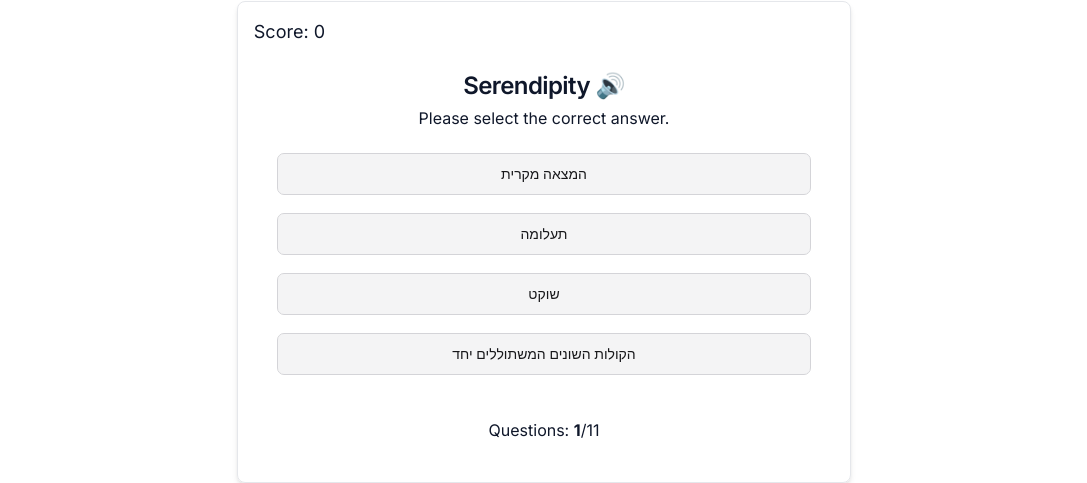
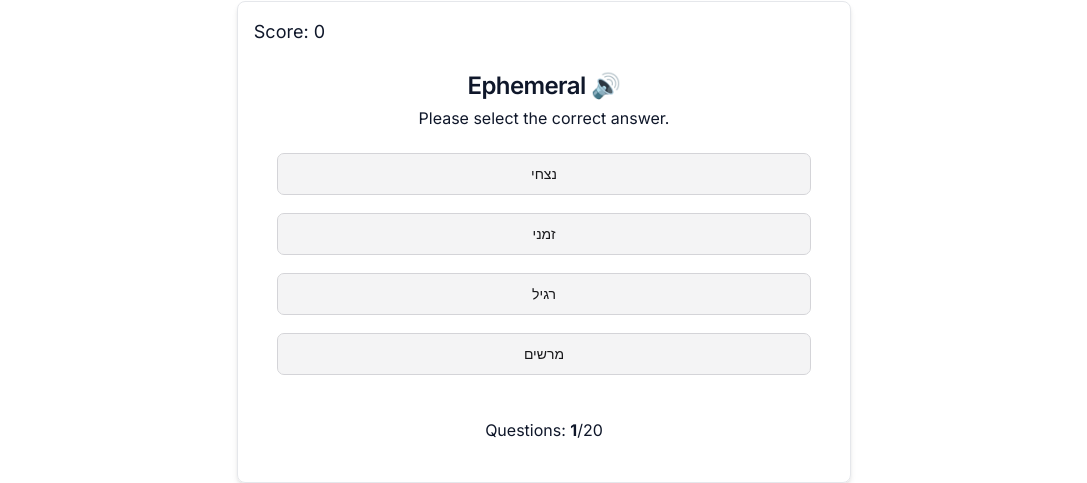
Before and after one commit to orzarhi/voiceQuiz, a Next.js app: page / in a window 1280 px wide. Shown: the part 237-720 px from the top of the page, without its empty margins (96-1183 px from the left). Built offline with nearby package versions, Linux system fonts and the light colour scheme; no server answers; sample sign-in values are in the browser's storage.

Commit message:
New questions

```diff
--- a/src/data/questions.ts
+++ b/src/data/questions.ts
@@ -1,102 +1,182 @@
 export const Questions = [
     {
-        questionText: "Serendipity",
+        questionText: "Ephemeral",
         answerOptions: [
-            { answerText: "המצאה מקרית", isCorrect: true },
-            { answerText: "תעלומה", isCorrect: false },
-            { answerText: "שוקט", isCorrect: false },
-            { answerText: "הקולות השונים המשתוללים יחד", isCorrect: false },
+            { answerText: "נצחי", isCorrect: false },
+            { answerText: "זמני", isCorrect: true },
+            { answerText: "רגיל", isCorrect: false },
+            { answerText: "מרשים", isCorrect: false },
         ],
     },
     {
-        questionText: "Mellifluous",
+        questionText: "Pernicious",
         answerOptions: [
-            { answerText: "נמלט", isCorrect: false },
-            { answerText: "כדי להגן על המיטב בשלמות נפש", isCorrect: false },
-            { answerText: "מתוק ונעים", isCorrect: true },
-            { answerText: "קר דם", isCorrect: false },
-        ],
-    },
-    {
-        questionText: "Obfuscate",
-        answerOptions: [
-            { answerText: "להעמיק או להערב דברים", isCorrect: true },
-            { answerText: "מתעמיק בדבר, מחושב, מתבונן", isCorrect: false },
-            { answerText: "להסתיר", isCorrect: false },
-            { answerText: "חלום, פנטזיה", isCorrect: false },
-        ],
-    },
-    {
-        questionText: "Quixotic",
-        answerOptions: [
-            { answerText: "תעלומה", isCorrect: false },
-            { answerText: "חלום, פנטזיה", isCorrect: false },
-            { answerText: "רע, רקיע, מזיק, חבלני", isCorrect: false },
-            { answerText: "עקבי לנקוט פעולה מדהימה או בלתי מתונה", isCorrect: true },
-        ],
-    },
-    {
-        questionText: "Enigma",
-        answerOptions: [
-            { answerText: "מתעמיק בדבר, מחושב, מתבונן", isCorrect: false },
-            { answerText: "הקולות השונים המשתוללים יחד", isCorrect: false },
-            { answerText: "תעלומה", isCorrect: true },
-            { answerText: "כדי להגן על המיטב בשלמות נפש", isCorrect: false },
+            { answerText: "מסוכן", isCorrect: true },
+            { answerText: "נעים", isCorrect: false },
+            { answerText: "כואב", isCorrect: false },
+            { answerText: "חכם", isCorrect: false },
         ],
     },
     {
         questionText: "Cacophony",
         answerOptions: [
-            { answerText: "המצאה מקרית", isCorrect: false },
-            { answerText: "תעלומה", isCorrect: false },
-            { answerText: "הקולות השונים המשתוללים יחד", isCorrect: true },
-            { answerText: "שוקט", isCorrect: false },
+            { answerText: "תקשורת", isCorrect: false },
+            { answerText: "שקט", isCorrect: false },
+            { answerText: "הצלילים המשתלשלים יחד", isCorrect: true },
+            { answerText: "רקע", isCorrect: false },
         ],
     },
     {
-        questionText: "Ephemeral",
+        questionText: "Abundant",
         answerOptions: [
-            { answerText: "נמלט", isCorrect: false },
-            { answerText: "קר דם", isCorrect: false },
-            { answerText: "שוקט", isCorrect: false },
-            { answerText: "נמלט", isCorrect: true },
+            { answerText: "פחות", isCorrect: false },
+            { answerText: "מועט", isCorrect: false },
+            { answerText: "רב", isCorrect: true },
+            { answerText: "חד", isCorrect: false },
+        ],
+    },
+    {
+        questionText: "Benevolent",
+        answerOptions: [
+            { answerText: "אכזבני", isCorrect: false },
+            { answerText: "נוראי", isCorrect: false },
+            { answerText: "חסיד", isCorrect: true },
+            { answerText: "קר", isCorrect: false },
+        ],
+    },
+    {
+        questionText: "Confluence",
+        answerOptions: [
+            { answerText: "יחידה", isCorrect: false },
+            { answerText: "התנגשות", isCorrect: true },
+            { answerText: "שלווה", isCorrect: false },
+            { answerText: "חום", isCorrect: false },
+        ],
+    },
+    {
+        questionText: "Debilitate",
+        answerOptions: [
+            { answerText: "חזק", isCorrect: false },
+            { answerText: "חזיק", isCorrect: false },
+            { answerText: "מרותק", isCorrect: false },
+            { answerText: "חולש", isCorrect: true },
         ],
     },
     {
         questionText: "Ubiquitous",
         answerOptions: [
-            { answerText: "חלום, פנטזיה", isCorrect: false },
-            { answerText: "מתעמיק בדבר, מחושב, מתבונן", isCorrect: false },
-            { answerText: "רע, רקיע, מזיק, חבלני", isCorrect: false },
-            { answerText: "מתמצא בכל מקום ובכל זמן", isCorrect: true },
+            { answerText: "נפוצה", isCorrect: true },
+            { answerText: "מסתורית", isCorrect: false },
+            { answerText: "חדשה", isCorrect: false },
+            { answerText: "נדירה", isCorrect: false },
         ],
     },
     {
-        questionText: "Perspicacious",
+        questionText: "Serene",
         answerOptions: [
-            { answerText: "קר דם", isCorrect: false },
-            { answerText: "מתעמיק בדבר, מחושב, מתבונן", isCorrect: true },
-            { answerText: "חלום, פנטזיה", isCorrect: false },
-            { answerText: "הקולות השונים המשתוללים יחד", isCorrect: false },
+            { answerText: "רועשת", isCorrect: false },
+            { answerText: "שקטה", isCorrect: true },
+            { answerText: "כועסת", isCorrect: false },
+            { answerText: "נורמלית", isCorrect: false },
         ],
     },
     {
-        questionText: "Pernicious",
+        questionText: "Voracious",
         answerOptions: [
-            { answerText: "המצאה מקרית", isCorrect: false },
-            { answerText: "חלום, פנטזיה", isCorrect: false },
-            { answerText: "מתמצא בכל מקום ובכל זמן", isCorrect: false },
-            { answerText: "רע, רקיע, מזיק, חבלני", isCorrect: true },
+            { answerText: "רעבה", isCorrect: true },
+            { answerText: "מזיקה", isCorrect: false },
+            { answerText: "משוגעת", isCorrect: false },
+            { answerText: "פסיכית", isCorrect: false },
         ],
     },
     {
-        questionText: "Altruistic",
+        questionText: "Inevitable",
         answerOptions: [
-            { answerText: "חלום, פנטזיה", isCorrect: false },
-            { answerText: "רע, רקיע, מזיק, חבלני", isCorrect: false },
-            { answerText: "כדי להגן על המיטב בשלמות נפש", isCorrect: true },
-            { answerText: "המצאה מקרית", isCorrect: false },
+            { answerText: "נמנע", isCorrect: false },
+            { answerText: "לא ידוע", isCorrect: false },
+            { answerText: "לא הגיוני", isCorrect: false },
+            { answerText: "לא נמנע", isCorrect: true },
         ],
     },
-
+    {
+        questionText: "Eloquent",
+        answerOptions: [
+            { answerText: "חסרת ביטוי", isCorrect: false },
+            { answerText: "פתאומית", isCorrect: false },
+            { answerText: "נמניעה", isCorrect: false },
+            { answerText: "נגידה", isCorrect: true },
+        ],
+    },
+    {
+        questionText: "Mundane",
+        answerOptions: [
+            { answerText: "רוחנית", isCorrect: false },
+            { answerText: "פרועה", isCorrect: false },
+            { answerText: "שגרתית", isCorrect: true },
+            { answerText: "מעוררת השראה", isCorrect: false },
+        ],
+    },
+    {
+        questionText: "Resilient",
+        answerOptions: [
+            { answerText: "קריצה", isCorrect: false },
+            { answerText: "בריאה", isCorrect: false },
+            { answerText: "עמידה", isCorrect: true },
+            { answerText: "נפלאה", isCorrect: false },
+        ],
+    },
+    {
+        questionText: "Eminent",
+        answerOptions: [
+            { answerText: "רגילה", isCorrect: false },
+            { answerText: "גבוהה", isCorrect: true },
+            { answerText: "שונה", isCorrect: false },
+            { answerText: "כחולה", isCorrect: false },
+        ],
+    },
+    {
+        questionText: "Elusive",
+        answerOptions: [
+            { answerText: "נכון", isCorrect: false },
+            { answerText: "מוחזק", isCorrect: false },
+            { answerText: "חסר", isCorrect: false },
+            { answerText: "נמלט", isCorrect: true },
+        ],
+    },
+    {
+        questionText: "Vivacious",
+        answerOptions: [
+            { answerText: "כואבת", isCorrect: false },
+            { answerText: "פחותה", isCorrect: false },
+            { answerText: "חסרת חיים", isCorrect: false },
+            { answerText: "שחורה", isCorrect: true },
+        ],
+    },
+    {
+        questionText: "Precarious",
+        answerOptions: [
+            { answerText: "נכון", isCorrect: false },
+            { answerText: "שונה", isCorrect: false },
+            { answerText: "מסוכן", isCorrect: true },
+            { answerText: "עשירה", isCorrect: false },
+        ],
+    },
+    {
+        questionText: "Surreptitious",
+        answerOptions: [
+            { answerText: "חשאית", isCorrect: true },
+            { answerText: "גלויה", isCorrect: false },
+            { answerText: "שולית", isCorrect: false },
+            { answerText: "רחבה", isCorrect: false },
+        ],
+    },
+    {
+        questionText: "Austere",
+        answerOptions: [
+            { answerText: "שפויה", isCorrect: false },
+            { answerText: "רך", isCorrect: false },
+            { answerText: "פרועה", isCorrect: false },
+            { answerText: "צנועה", isCorrect: true },
+        ],
+    },
 ];
```
